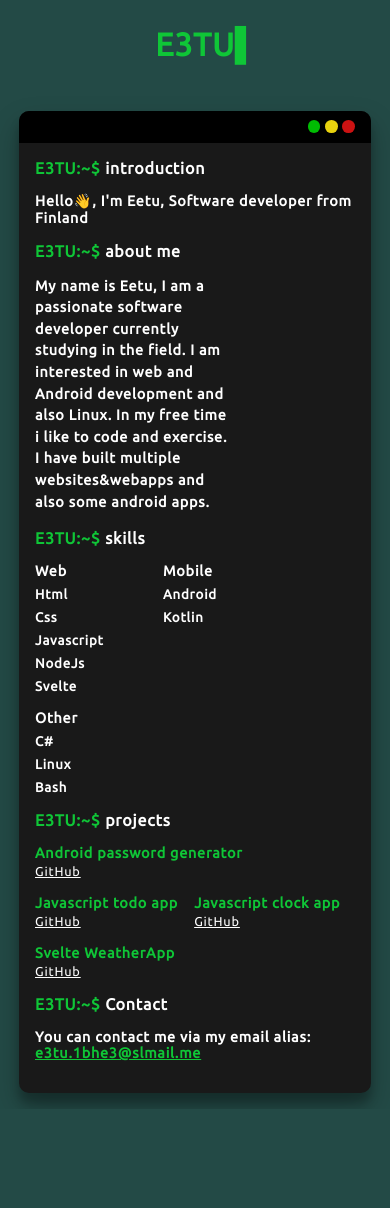
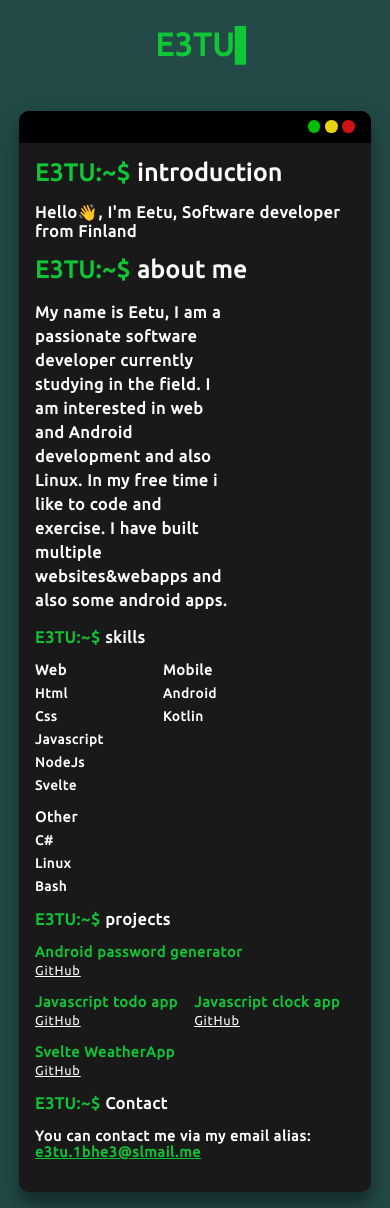
Before and after one commit to E3TU/Svelte-portfolio, a SvelteKit app: page / in a window 390 px wide. Before the commit the page ends 1109 px from the top, so only its background shows below. Built offline with nearby package versions, Linux system fonts and the light colour scheme.

Commit message:
Organize code into separate components

```diff
--- a/src/routes/+page.svelte
+++ b/src/routes/+page.svelte
@@ -1,5 +1,13 @@
 <script>
-  let name = "E3TU";
+  import { name } from "../store/store";
+
+  // Import components
+  import Introduction from "../components/Introduction.svelte";
+  import About from "../components/About.svelte";
+  import Skills from "../components/Skills.svelte";
+  import Projects from "../components/Projects.svelte";
+  import Contact from "../components/Contact.svelte";
+  import Footer from "../components/Footer.svelte";
 </script>
 
 <svelte:head>
@@ -10,7 +18,7 @@
 
 <body>
   <div class="flexbox">
-    <h1>{name}</h1>
+    <h1>{$name}</h1>
     <div class="terminal">
       <div class="titlebar">
         <div class="buttons">
@@ -19,90 +27,19 @@
           <button id="close" class="window-button" />
         </div>
       </div>
-      <div class="introduction">
-        <h3>{name}:~$ <span class="whitetext">introduction</span></h3>
-        <h4>Hello👋, I'm Eetu, Software developer from Finland</h4>
-      </div>
-      <div class="about">
-        <h3>{name}:~$ <span class="whitetext">about me</span></h3>
-        <div class="aboutmetext">
-          <h4>
-            My name is Eetu, I am a passionate software developer currently
-            studying in the field. I am interested in web and Android
-            development and also Linux. In my free time i like to code and
-            exercise. I have built multiple websites&webapps and also some
-            android apps.
-          </h4>
-        </div>
-      </div>
-      <div class="skills">
-        <h3>{name}:~$ <span class="whitetext">skills</span></h3>
-        <div class="flex-item">
-          <h4>Web</h4>
-          <h5>Html</h5>
-          <h5>Css</h5>
-          <h5>Javascript</h5>
-          <h5>NodeJs</h5>
-          <h5>Svelte</h5>
-        </div>
-        <div class="flex-item">
-          <h4>Mobile</h4>
-          <h5>Android</h5>
-          <h5>Kotlin</h5>
-        </div>
-        <div class="flex-item">
-          <h4>Other</h4>
-          <h5>C#</h5>
-          <h5>Linux</h5>
-          <h5>Bash</h5>
-        </div>
-      </div>
-      <div class="projects">
-        <h3>{name}:~$ <span class="whitetext">projects</span></h3>
-        <div class="project-item">
-          <h4>Android password generator</h4>
-          <a href="https://github.com/E3TU/Android-passwordgen">GitHub</a>
-        </div>
-        <div class="project-item">
-          <h4>Javascript todo app</h4>
-          <a href="https://github.com/E3TU/TodoApp">GitHub</a>
-        </div>
-        <div class="project-item">
-          <h4>Javascript clock app</h4>
-          <a href="https://github.com/E3TU/clock">GitHub</a>
-        </div>
-        <div class="project-item">
-          <h4>Svelte WeatherApp</h4>
-          <a href="https://github.com/E3TU/WeatherApp">GitHub</a>
-        </div>
-      </div>
-      <div class="contact">
-        <h3>{name}:~$ <span class="whitetext">Contact</span></h3>
-        <h4>You can contact me via my email alias: <a href="mailto:e3tu.1bhe3@slmail.me">e3tu.1bhe3@slmail.me</a></h4>
-      </div>
-      <div class="end">
-        <h3>{name}:~$ <span class="whitetext"></span></h3>
-      </div>
+      <!--Components-->
+      <Introduction />
+      <About />
+      <Skills />
+      <Projects />
+      <Contact />
+      <Footer />
     </div>
   </div>
 </body>
 
 <style lang="scss">
-  @import url("https://fonts.googleapis.com/css2?family=Ubuntu&display=swap");
 
-  * {
-    box-sizing: border-box;
-    padding: 0;
-    margin: 0;
-    font-family: "Ubuntu", sans-serif;
-  }
-  body {
-    padding: 0;
-    margin: 0;
-    background-color: $background-color;
-    font-family: "Ubuntu", sans-serif;
-    letter-spacing: 0.05rem;
-  }
   .flexbox {
     display: flex;
     flex-direction: column;
@@ -141,24 +78,9 @@
     padding-bottom: 2rem;
     border-radius: 10px;
     // box-shadow: 0px 0px 50px $foreground-color;
-    box-shadow: rgba(0, 0, 0, 0.25) 0px 14px 28px, rgba(0, 0, 0, 0.22) 0px 10px 10px;
-    h3 {
-      color: $foreground-color;
-      margin-top: 1rem;
-      margin-left: 1rem;
-      font-size: 1.5rem;
-    }
-    h4 {
-      color: $white;
-      margin-top: 1rem;
-      margin-left: 1rem;
-      font-size: 1rem;
-    }
-    h5 {
-      color: $white;
-      margin-top: 1rem;
-      margin-left: 1rem;
-    }
+    box-shadow:
+      rgba(0, 0, 0, 0.25) 0px 14px 28px,
+      rgba(0, 0, 0, 0.22) 0px 10px 10px;
   }
   .titlebar {
     display: flex;
@@ -192,99 +114,42 @@
   #minimize {
     background-color: $green;
   }
-  .whitetext {
-    color: $white;
-  }
-  .aboutmetext {
-    width: 60%;
-    line-height: 1.5;
-    // letter-spacing: 0.05rem;
-  }
-  .skills {
-    display: flex;
-    flex-wrap: wrap;
-    flex-direction: row;
-    h3{
-      width: 100%;
-    }
-    h5 {
-      margin-top: 0.5rem !important;
-    }
-  }
-  .flex-item{
-    width: 8rem;
-  }
-  .projects{
-    display: flex;
-    flex-wrap: wrap;
-    flex-direction: row;
-    h3{
-      width: 100%;
-    }
-    h4{
-      margin-left: 1rem;
-      color: $foreground-color;
-    }
-    a{
-      margin-left: 1rem;
-      background-color: transparent;
-      color: $white;
-      font-size: 0.8rem;
-    }
-  }
-  .project-item{
-    width: auto;
-  }
-  .contact{
-    a{
-      color: $foreground-color;
-    }
-  }
   @media only screen and (max-width: 1076px) {
-    .terminal{
+  .terminal {
     width: 50rem;
   }
 }
 @media only screen and (max-width: 850px) {
-    .terminal{
+  .terminal {
     width: 40rem;
-    }
-    .end{
-      display: none;
   }
 }
 @media only screen and (max-width: 680px) {
-    .terminal{
+  .terminal {
     width: 30rem;
     height: auto;
     padding-bottom: 2rem;
     margin-bottom: 2rem;
-      h3{
-        font-size: 1rem;
-      }
-      h4{
-        font-size: 0.9rem;
-      }
   }
 }
 @media only screen and (max-width: 525px) {
-    .terminal{
+  .terminal {
     width: 25rem;
     margin-bottom: 1rem;
   }
-    .flexbox{
-      h1{
+  .flexbox {
+    h1 {
       margin-top: 1.6rem;
     }
   }
 }
 @media only screen and (max-width: 440px) {
-    .terminal{
+  .terminal {
     width: 22rem;
   }
 }
 @media only screen and (max-width: 380px) {
-    .terminal{
+  .terminal {
     width: 20rem;
   }
 }
```
Lines whose indentation alone changed are shown as unchanged.
